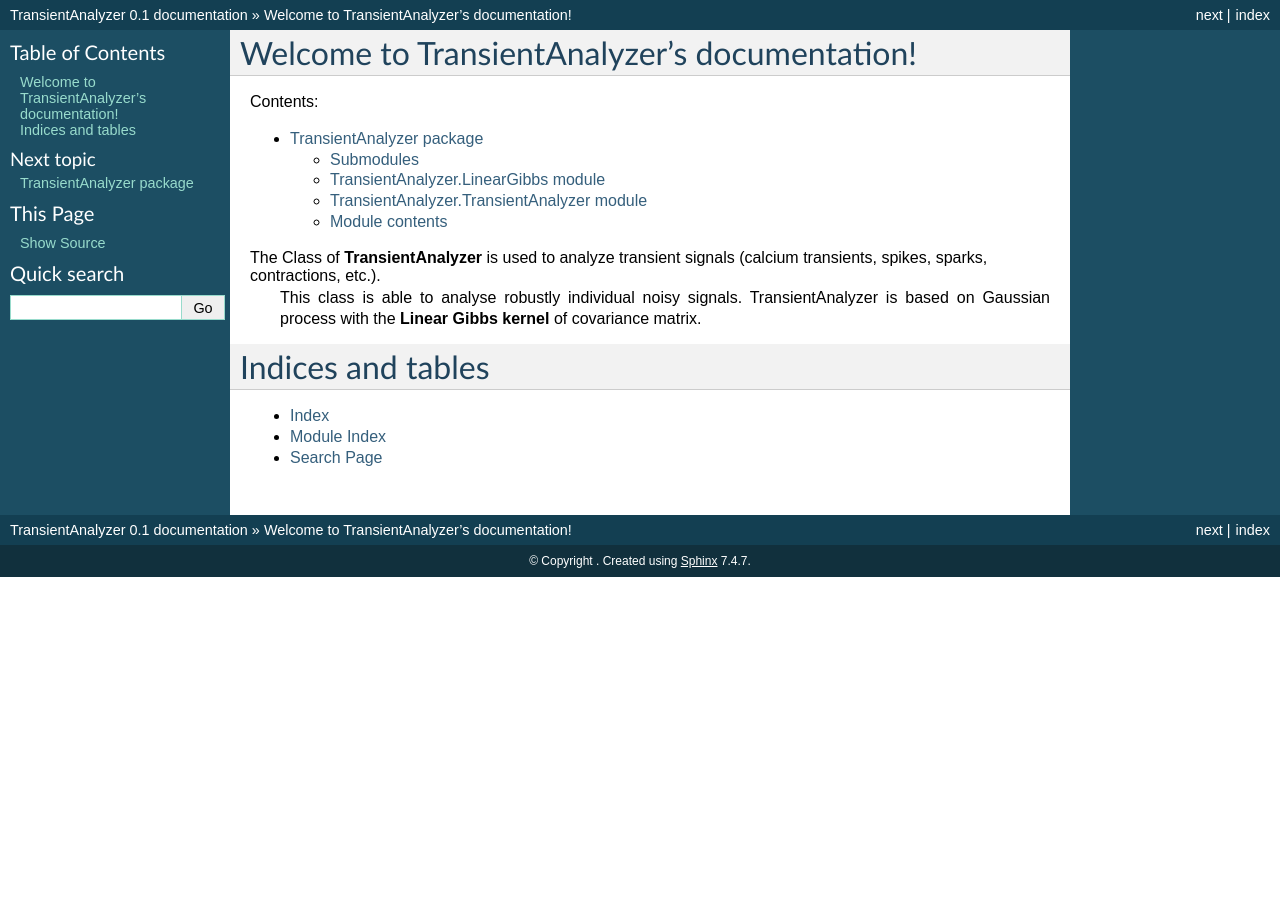
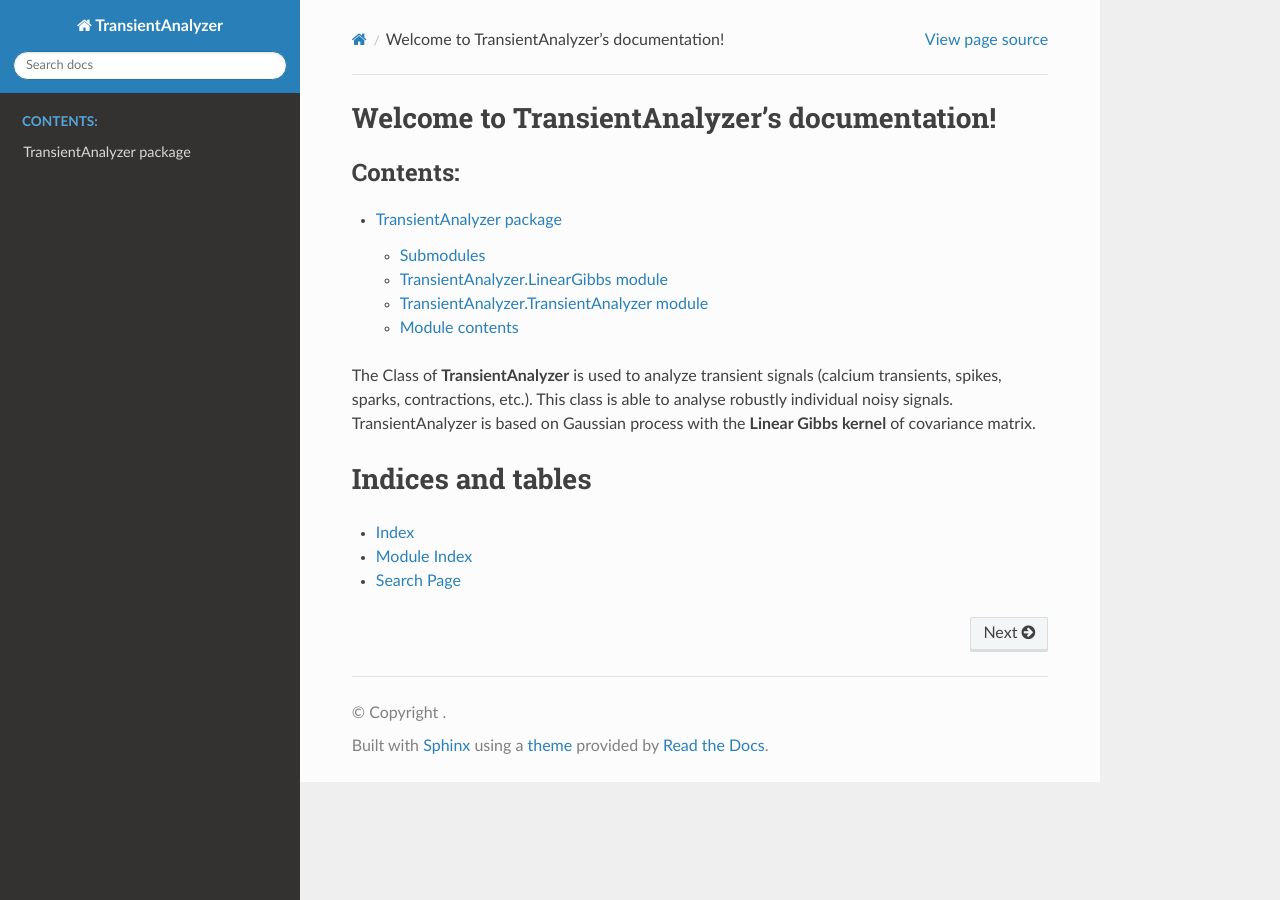
Before and after one commit to IuliiaBaglaeva/TransientAnalyzer, a Sphinx documentation site: the page built from docs/index.rst, in a window 1280 px wide. Built offline with Sphinx 7.4.7 and the Read the Docs theme 2.0.0, drawn with Linux system fonts in a browser that asks for light colours; pages that are not in the unit, such as notebooks, are missing from menus.

Commit message:
Another attempt to improve documentation

```diff
--- a/docs/conf.py
+++ b/docs/conf.py
@@ -21,7 +21,7 @@ project = 'TransientAnalyzer'
 author = 'Iuliia Baglaeva, Bogdan Iaparov'
 
 # The full version, including alpha/beta/rc tags
-release = '0.1'
+release = '0.2'
 
 
 # -- General configuration ---------------------------------------------------
@@ -45,7 +45,7 @@ exclude_patterns = ['_build', 'Thumbs.db', '.DS_Store']
 # The theme to use for HTML and HTML Help pages.  See the documentation for
 # a list of builtin themes.
 #
-html_theme = 'classic'
+html_theme = 'sphinx_rtd_theme'
 
 # Add any paths that contain custom static files (such as style sheets) here,
 # relative to this directory. They are copied after the builtin static files,
--- a/docs/index.rst
+++ b/docs/index.rst
@@ -11,8 +11,8 @@ Welcome to TransientAnalyzer's documentation!
    rst/TransientAnalyzer
 
 The Class of **TransientAnalyzer** is used to analyze transient signals (calcium transients, spikes, sparks, contractions, etc.).
-   This class is able to analyse robustly individual noisy signals. TransientAnalyzer is based on Gaussian process with the
-   **Linear Gibbs kernel** of covariance matrix.
+This class is able to analyse robustly individual noisy signals. TransientAnalyzer is based on Gaussian process with the
+**Linear Gibbs kernel** of covariance matrix.
 
 Indices and tables
 ==================
--- a/docs/requirements.txt
+++ b/docs/requirements.txt
@@ -1,3 +1,5 @@
 ipykernel
 nbsphinx
 docxsphinx
+numpy
+tensorflow
```
